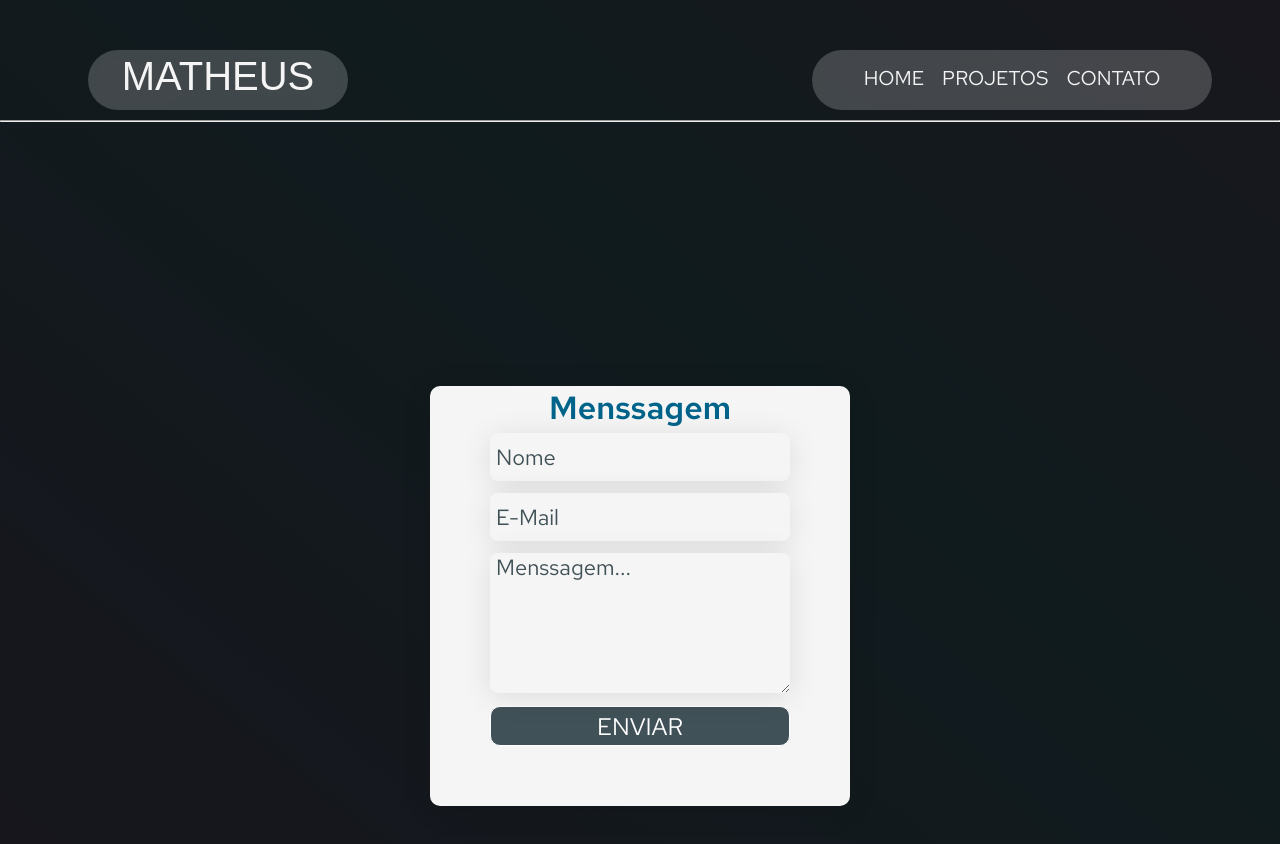
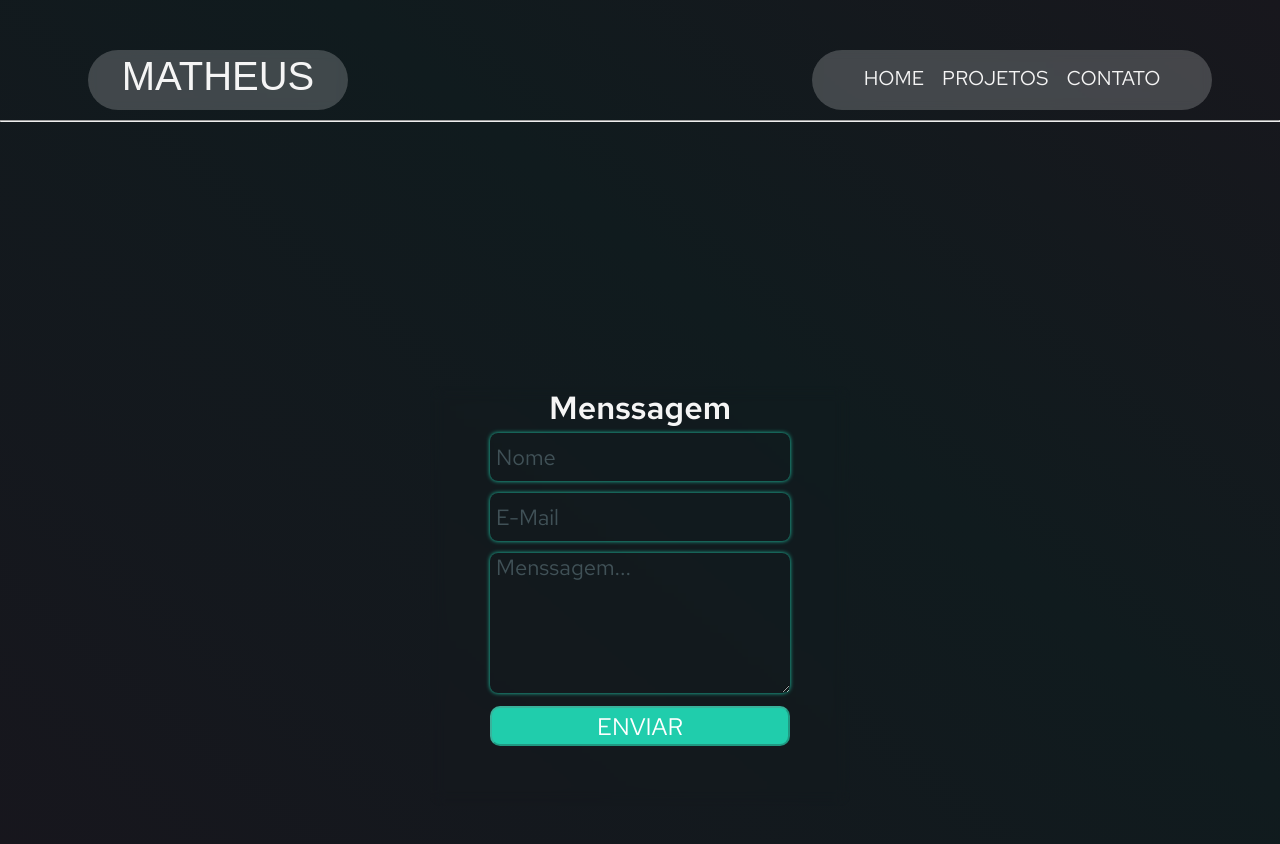
Before and after one commit to matheusjesse/portifolio-matheus-jesse, a React (Create React App) app: page /contato in a window 1280 px wide. Shown: the top 844 px of the page. Built offline with nearby package versions, Linux system fonts and the light colour scheme; a web font is replaced by a local one.

Commit message:
style: alterando o estilo do form de contato

```diff
--- a/src/componentes/FormContato/style.js
+++ b/src/componentes/FormContato/style.js
@@ -6,11 +6,9 @@ const FormContatoContainer = styled.div`
   display: flex;
   flex-direction: column;
   align-items: center;
-  box-shadow: 0 4px 30px rgba(0, 0, 0, 0.1);
   backdrop-filter: blur(7.6px);
   -webkit-backdrop-filter: blur(7.6px);
   border-radius: 10px;
-  background: #F5F5F5;
 
   form {
     display: flex;
@@ -20,30 +18,26 @@ const FormContatoContainer = styled.div`
   }
 
   label {
-    background-color: #F5F5F5;
   }
   .menssagem-e-button {
     display: flex;
     flex-direction: column;
-    background-color: #F5F5F5;
   }
 
   h1 {
-    background: #F5F5F5;
-    color: #00638A;
+    color: #F5F5F5;
   }
   input {
     width: 300px;
     height: 48px;
     border: none;
-    background: #F5F5F5;
-
+    background: none;
+    box-shadow: 0px 0px 4px  #20CDAC;
     border-radius: 8px;
     margin: 4px 0px 8px;
-    color: #001319;
+    color: #F5F5F5;
     font-size: 22px;
     padding-left: 6px;
-    box-shadow: 0 4px 30px rgba(0, 0, 0, 0.1);
     backdrop-filter: blur(7.6px);
     -webkit-backdrop-filter: blur(7.6px);
   }
@@ -52,13 +46,13 @@ const FormContatoContainer = styled.div`
     width: 300px;
     height: 140px;
     border: none;
-    background: #F5F5F5;
+    background: none;
     border-radius: 8px;
     margin: 4px 0px 8px;
     font-size: 22px;
     padding-left: 6px;
-    color: #001319;
-    box-shadow: 0 4px 30px rgba(0, 0, 0, 0.1);
+    color: #F5F5F5;
+    box-shadow: 0px 0px 4px  #20CDAC;
     backdrop-filter: blur(7.6px);
     -webkit-backdrop-filter: blur(7.6px);
   }
@@ -73,25 +67,25 @@ const FormContatoContainer = styled.div`
 
   textarea:focus, input:focus{
     outline: none;
-    border: 1px solid #00638A;
   }
 
 
   button {
     height: 40px;
     border-radius: 10px;
-    border: 1px solid white;
-    background-color: #00476D;
     font-size: 24px;
+    color: #F5F5F5;
+    background: #20CDAC;
   }
 
   button:hover {
-    background-color:#00638A;
     border: none;
+
+    border: 1px solid white;
   }
 
   button:disabled {
-        background-color: #405157;
+        background-color: none;
         color: white;
     }
 `;
```
